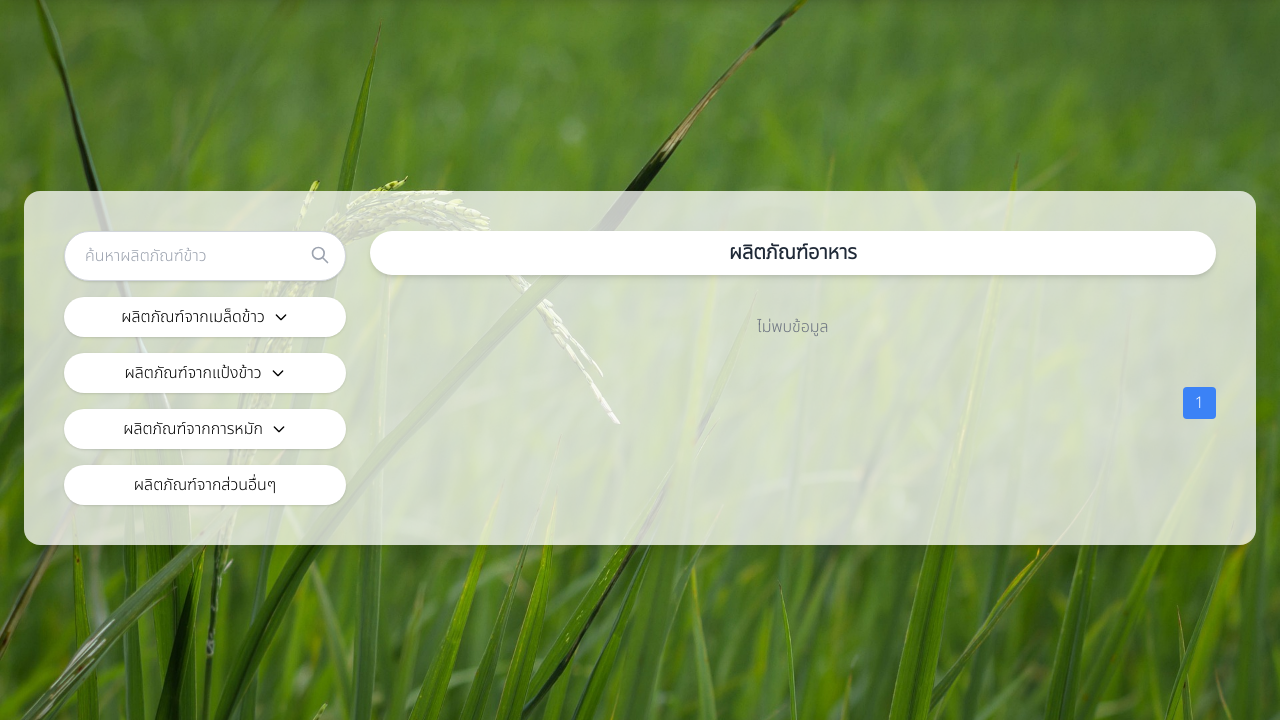
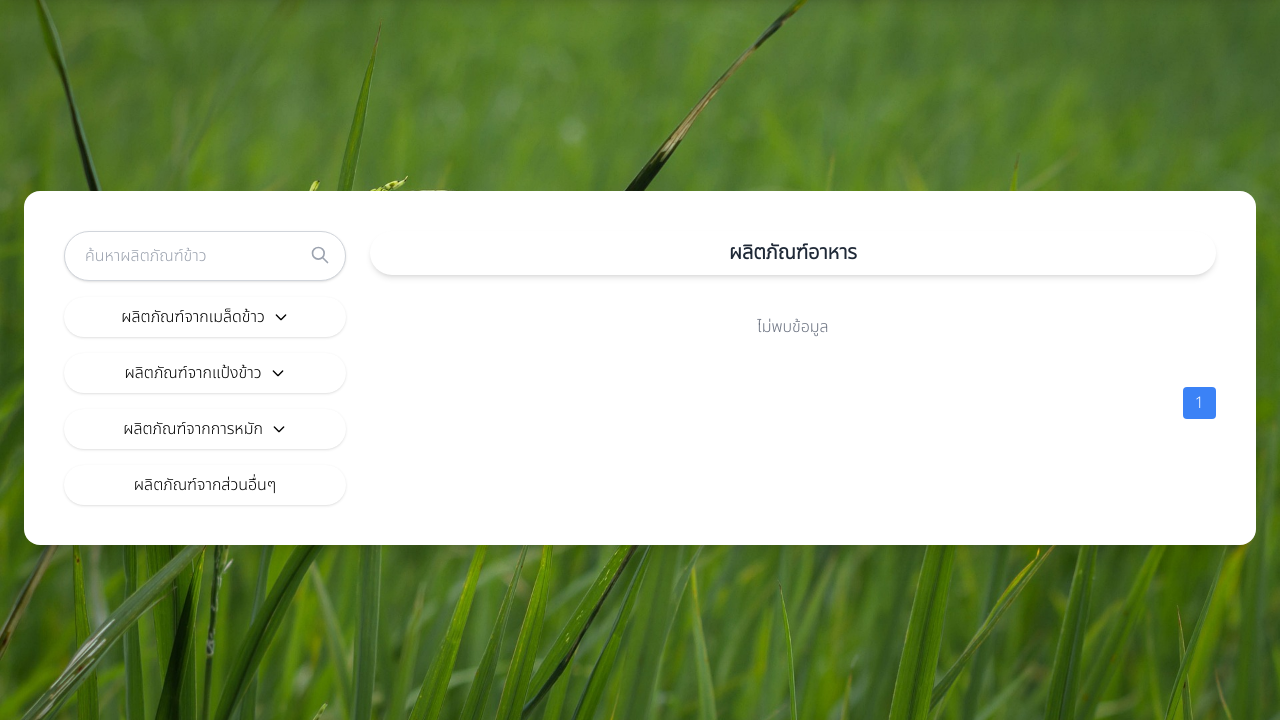
Before and after one commit to pratchayapol/Rice_product, a PHP site: page /user/product_food in a window 1280 px wide. Shown: the part 80-800 px from the top of the page. Run offline with PHP 8.4, Linux system fonts and the light colour scheme; the visitor is signed in with stand-in values (Sample User, id 1); data that the repository does not hold is empty; some libraries are stand-ins or nearby versions.

Commit message:
กหก

```diff
--- a/src/user/product_food.php
+++ b/src/user/product_food.php
@@ -59,7 +59,7 @@ $products = $stmt->fetchAll();
 
     <div class="pt-24 flex items-center justify-center min-h-screen">
         <div class="w-full px-6"> <!-- ขยายเต็มจอและมี padding ขอบ -->
-            <div class="bg-white/75 p-10 rounded-2xl shadow-xl w-full text-center">
+            <div class="bg-white p-10 rounded-2xl shadow-xl w-full text-center">
                 <div class="flex flex-col md:flex-row gap-6">
                     <!-- เมนูด้านซ้าย -->
                     <div class="w-full md:w-1/4 space-y-4">
```
